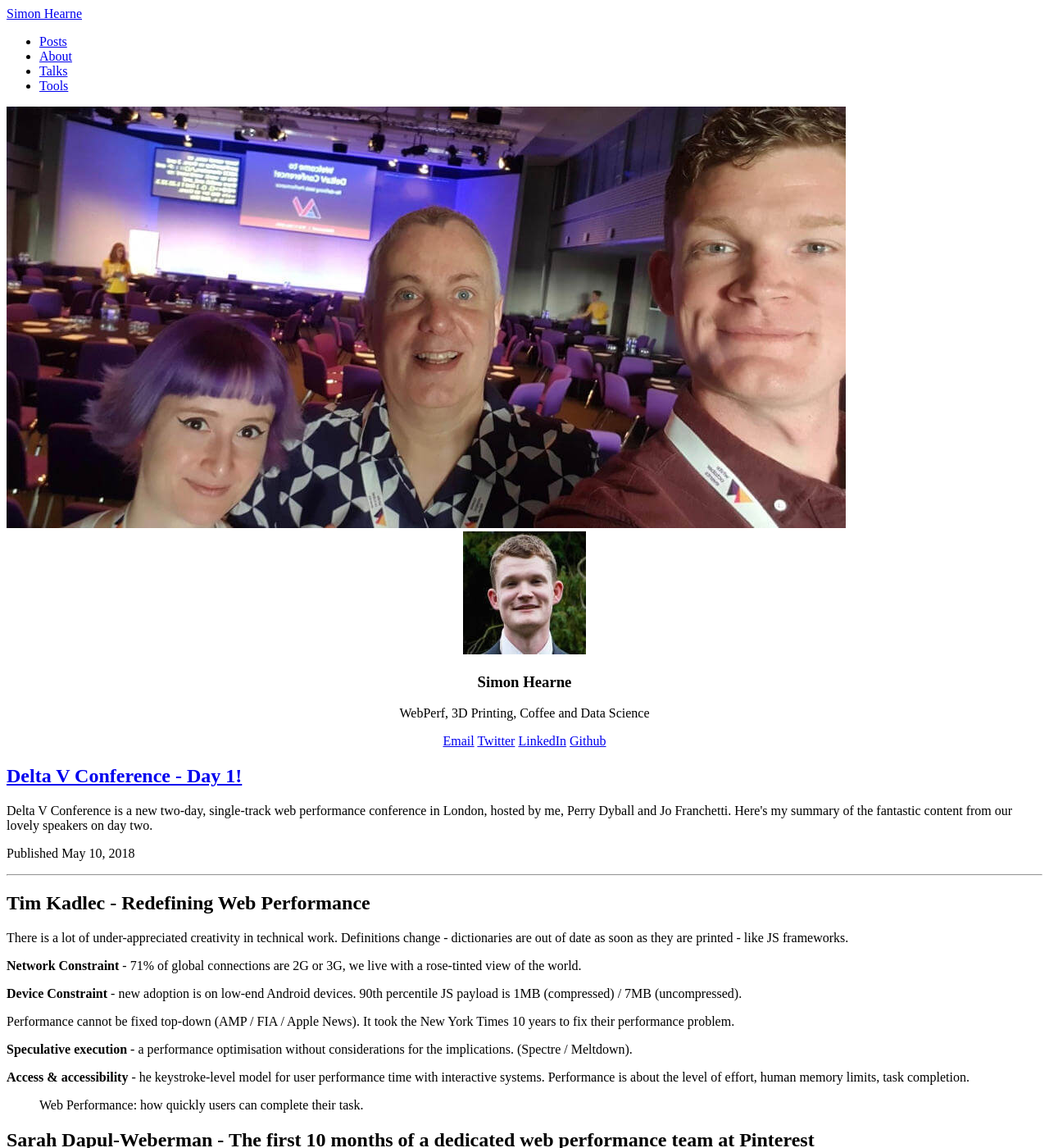
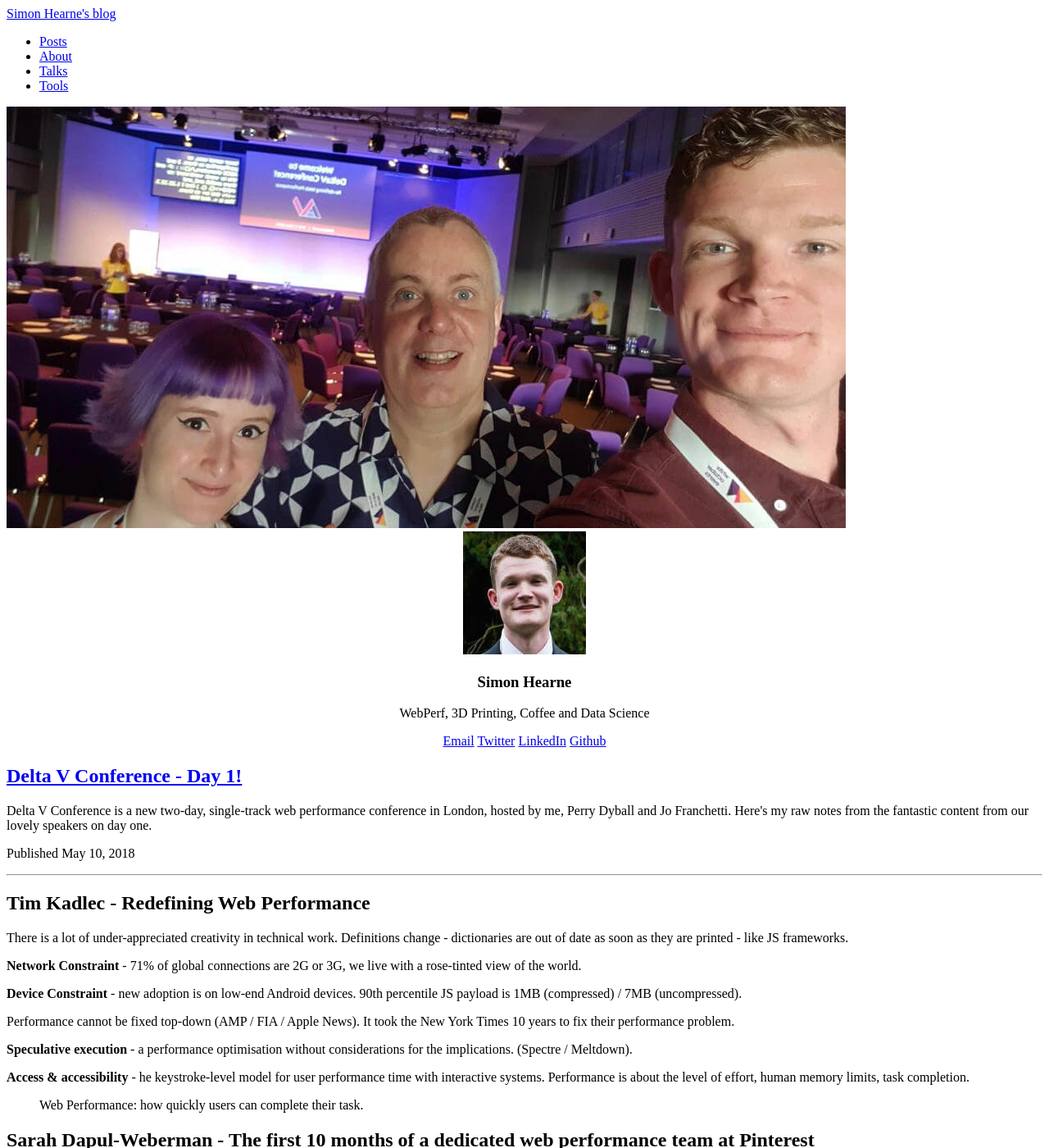
Before and after one commit to simonhearne/webperfninja, a Jekyll site: the page built from _posts/2018-05-10-deltav-day1.md, in a window 1280 px wide and 1400 px high. Shown: the whole window at 82% size. Built offline with Jekyll 4.4.1, drawn with Linux system fonts in a browser that asks for light colours.

Commit message:
Minor tweaks plus site title

```diff
--- a/_config.yml
+++ b/_config.yml
@@ -1,5 +1,5 @@
 ---
-title: Simon Hearne
+title: Simon Hearne's blog
 timezone: UTC
 collections:
   posts:
--- a/_posts/2018-05-10-deltav-day1.md
+++ b/_posts/2018-05-10-deltav-day1.md
@@ -8,8 +8,8 @@ toc: true
 image:
   feature: "../uploads/deltav_hosts.jpg"
 excerpt: Delta V Conference is a new two-day, single-track web performance conference
-  in London, hosted by me, Perry Dyball and Jo Franchetti. Here's my summary of the
-  fantastic content from our lovely speakers on day two.
+  in London, hosted by me, Perry Dyball and Jo Franchetti. Here's my raw notes from the
+  fantastic content from our lovely speakers on day one.
 layout: post
 ---
 
```
Also changed, not shown: _posts/2018-05-11-deltav-day2.md (+1 -1 lines), offline.md (added, +9 -0 lines).
